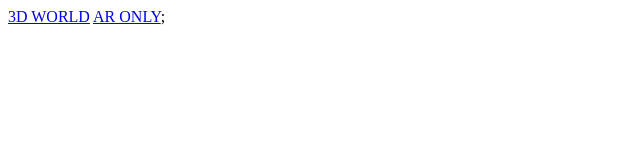
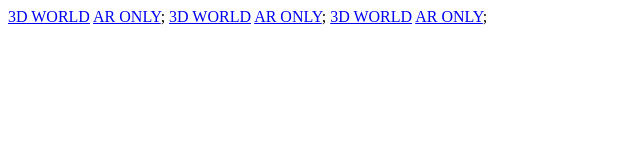
Before and after one commit to Denkishi/website_test, a plain HTML site: page index.html in a window 1280 px wide. Shown: the whole page, without its empty margins (0-640 px from the left). Drawn offline with Linux system fonts and the light colour scheme.

Commit message:
Update index.html

```diff
--- a/index.html
+++ b/index.html
@@ -1,2 +1,8 @@
 <a class="btn btn-primary" href="intent://arvr.google.com/scene-viewer/1.0?file=https://raw.githubusercontent.com/Denkishi/website_test/refs/heads/main/models/bustos/bustos.gltf#Intent;scheme=https;package=com.google.android.googlequicksearchbox;action=android.intent.action.VIEW;S.browser_fallback_url=https://developers.google.com/ar;end;">3D WORLD</a>
 <a class="btn btn-primary" href="intent://arvr.google.com/scene-viewer/1.0?file=https://raw.githubusercontent.com/Denkishi/website_test/refs/heads/main/models/bustos/bustos.gltf&mode=ar_only#Intent;scheme=https;package=com.google.ar.core;action=android.intent.action.VIEW;S.browser_fallback_url=https://developers.google.com/ar;end;">AR ONLY</a>;
+
+<a class="btn btn-primary" href="intent://arvr.google.com/scene-viewer/1.0?file=https://raw.githubusercontent.com/Denkishi/website_test/refs/heads/main/models/tag/bustotag.gltf#Intent;scheme=https;package=com.google.android.googlequicksearchbox;action=android.intent.action.VIEW;S.browser_fallback_url=https://developers.google.com/ar;end;">3D WORLD</a>
+<a class="btn btn-primary" href="intent://arvr.google.com/scene-viewer/1.0?file=https://raw.githubusercontent.com/Denkishi/website_test/refs/heads/main/models/tag/bustotag.gltf&mode=ar_only#Intent;scheme=https;package=com.google.ar.core;action=android.intent.action.VIEW;S.browser_fallback_url=https://developers.google.com/ar;end;">AR ONLY</a>;
+
+<a class="btn btn-primary" href="intent://arvr.google.com/scene-viewer/1.0?file=https://raw.githubusercontent.com/Denkishi/website_test/refs/heads/main/models/text/bustotext.gltf#Intent;scheme=https;package=com.google.android.googlequicksearchbox;action=android.intent.action.VIEW;S.browser_fallback_url=https://developers.google.com/ar;end;">3D WORLD</a>
+<a class="btn btn-primary" href="intent://arvr.google.com/scene-viewer/1.0?file=https://raw.githubusercontent.com/Denkishi/website_test/refs/heads/main/models/text/bustotext.gltf&mode=ar_only#Intent;scheme=https;package=com.google.ar.core;action=android.intent.action.VIEW;S.browser_fallback_url=https://developers.google.com/ar;end;">AR ONLY</a>;
```
